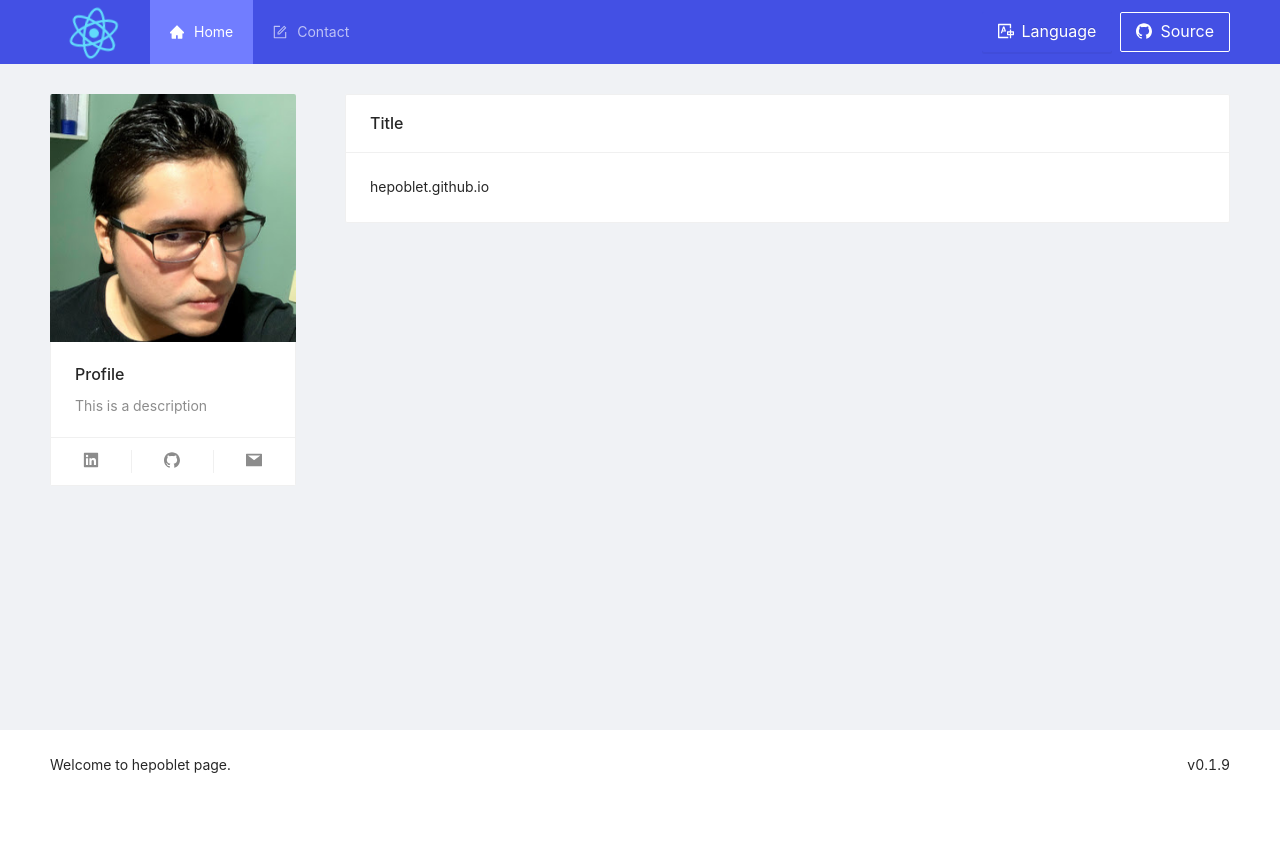
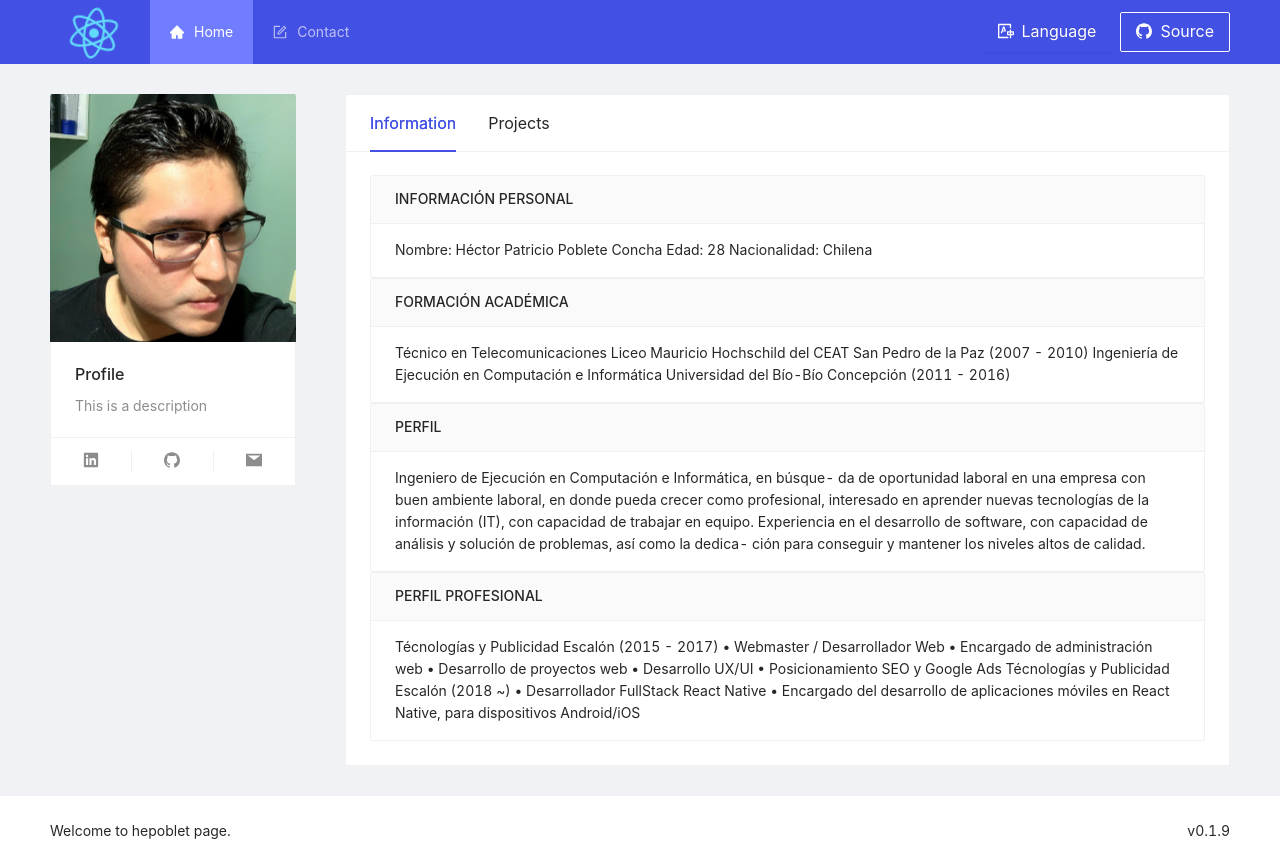
Before and after one commit to hepoblet/hepoblet.github.io, a React app: page / in a window 1280 px wide. Before the commit the page ends 800 px from the top, so only its background shows below. Built offline with nearby package versions, Linux system fonts and the light colour scheme.

Commit message:
update Home

```diff
--- a/src/config/i18n.js
+++ b/src/config/i18n.js
@@ -14,11 +14,13 @@ i18n
 i18n.addResources('en', 'translations', {
   title: 'Title',
   description: 'This is a description.',
+  more: 'More',
 });
 
 i18n.addResources('es', 'translations', {
   title: 'Título',
   description: 'Esta es una descripción.',
+  more: 'Más',
 });
 
 export default i18n;
--- /dev/null
+++ b/src/pages/Home/i18n.js
@@ -0,0 +1,13 @@
+import i18n from '@config/i18n';
+
+i18n.addResources('en', 'home', {
+  information: 'Information',
+  projects: 'Projects',
+});
+
+i18n.addResources('es', 'home', {
+  information: 'Información',
+  projects: 'Proyectos',
+});
+
+export default i18n;
--- a/src/pages/Home/index.js
+++ b/src/pages/Home/index.js
@@ -1,10 +1,70 @@
-import { Card, Row, Col } from 'antd';
+/* eslint-disable max-len */
+import { useState } from 'react';
+import {
+  Card, Row, Col, Empty,
+} from 'antd';
+import './i18n';
 import { useTranslation } from 'react-i18next';
 
 import ProfileCard from '@components/ProfileCard';
 
+const Content1 = () => (
+  <Row>
+    <Col span={24}>
+      <Card type="inner" title="INFORMACIÓN PERSONAL">
+        Nombre: Héctor Patricio Poblete Concha Edad: 28
+        Nacionalidad: Chilena
+      </Card>
+      <Card type="inner" title="FORMACIÓN ACADÉMICA">
+        Técnico en Telecomunicaciones
+        Liceo Mauricio Hochschild del CEAT San Pedro de la Paz (2007 - 2010)
+        Ingeniería de Ejecución en Computación e Informática
+        Universidad del Bío-Bío Concepción (2011 - 2016)
+      </Card>
+      <Card type="inner" title="PERFIL">
+        Ingeniero de Ejecución en Computación e Informática, en búsque- da de oportunidad laboral en una empresa con buen ambiente laboral, en donde pueda crecer como profesional, interesado en aprender nuevas tecnologías de la información (IT), con capacidad de trabajar en equipo. Experiencia en el desarrollo de software, con capacidad de análisis y solución de problemas, así como la dedica- ción para conseguir y mantener los niveles altos de calidad.
+      </Card>
+      <Card type="inner" title="PERFIL PROFESIONAL">
+        Técnologías y Publicidad Escalón (2015 - 2017) • Webmaster / Desarrollador Web
+        • Encargado de administración web
+        • Desarrollo de proyectos web
+        • Desarrollo UX/UI
+        • Posicionamiento SEO y Google Ads
+        Técnologías y Publicidad Escalón (2018 ~)
+        • Desarrollador FullStack React Native
+        • Encargado del desarrollo de aplicaciones móviles en React Native, para dispositivos Android/iOS
+      </Card>
+    </Col>
+  </Row>
+);
+
+const Content2 = () => (
+  <Row>
+    <Col span={24}>
+      <Empty description={false} />
+    </Col>
+  </Row>
+);
+
+const children = {
+  1: <Content1 />,
+  2: <Content2 />,
+};
+
 const Home = () => {
-  const { t } = useTranslation();
+  const [key, setKey] = useState('1');
+  const { t } = useTranslation(['home', 'translations']);
+
+  const tabs = [
+    {
+      key: '1',
+      tab: t('home:information'),
+    },
+    {
+      key: '2',
+      tab: t('home:projects'),
+    },
+  ];
 
   return (
     <Row className="container content">
@@ -14,10 +74,12 @@ const Home = () => {
       <Col span={24} lg={1} />
       <Col span={24} lg={18}>
         <Card
-          title={t('title')}
+          tabList={tabs}
+          activeTabKey={key}
+          onTabChange={(value) => setKey(value)}
           bordered
         >
-          hepoblet.github.io
+          {children[key]}
         </Card>
       </Col>
     </Row>
```
Also changed, not shown: 1 other file (tests, documents, lock files or other folders).
